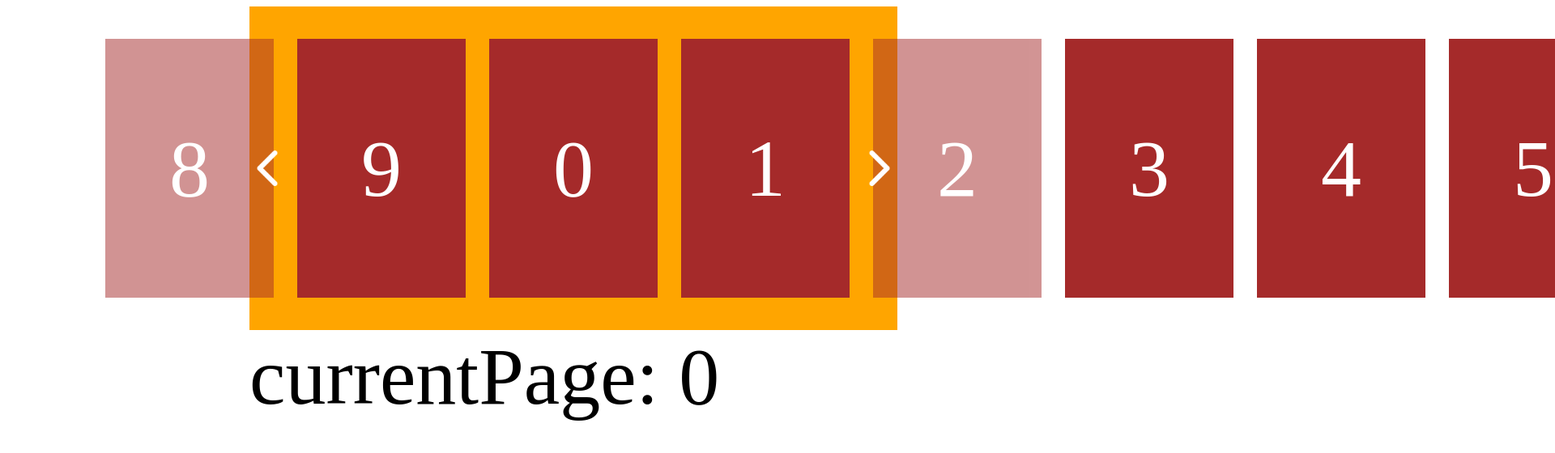
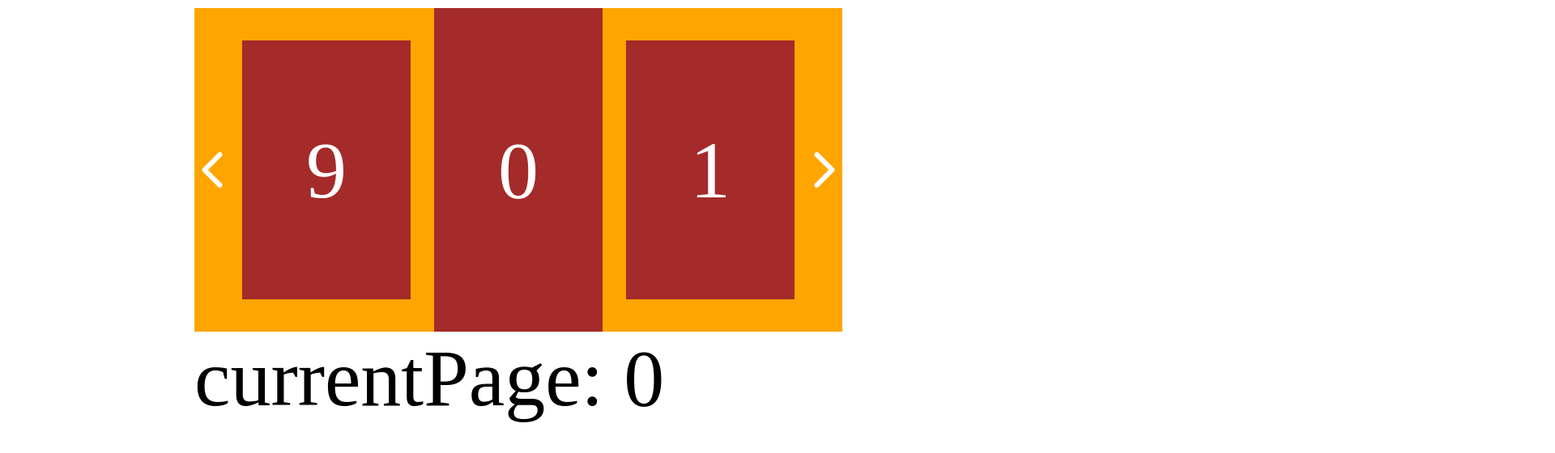
Before and after one commit to violaocatolico/cifras, a React (Create React App) app: page / in a window 1280 px wide. Shown: the top 560 px of the page at 81% size, 1920 px wide, since content can reach past the window. Built offline with nearby package versions, Linux system fonts and the light colour scheme.

Commit message:
Carousel finalizado

```diff
--- a/src/app/components/carousel.js
+++ b/src/app/components/carousel.js
@@ -1,12 +1,9 @@
 import React, { useState, useLayoutEffect, useRef } from "react";
 import styled from 'styled-components';
 
-const shownItems = 3;
-const animTime = 0.5;
-
 const PageExample = styled.div`
   position: relative;
-  margin: 0 300px;
+  margin: 10px auto;
   width: 800px;
   height: 400px;
   background-color: orange;
@@ -25,8 +22,8 @@ const SlidersContainer = styled.div`
   width: 100%;
   height: 100%;
 
-  /* trocar para hidden */
-  overflow: visible;
+  /* Debug: visible, valor correto: hidden */
+  overflow: hidden;
   position: relative;
 `;
 
@@ -50,7 +47,7 @@ const SlidePage = styled.div`
   width: ${props => props.pageSize}px;
   height: 80%;
   margin: ${props => props.marginSize}px ${props => props.marginSize}px;
-  transition: height ${() => `${animTime}`}s, left ${() => `${animTime}`}s, opacity 0.5s;
+  transition: height 0.5s, left 0.5s, opacity 0.1s;
 
   &.currentCenterPage {
     height: 100%;
@@ -80,9 +77,10 @@ const ArrowRight = styled(Arrow)`
 `;
 
 const Carousel = () => {
+  const array = [0, 1, 2, 3, 4, 5, 6, 7, 8, 9];
+
   const slidersContainerRef = useRef(null);
 
-  // Começa com a segunda página do array centralizada
   const [currentPage, setCurrentPage] = useState(0);
 
   const [dimensions, setDimensions] = useState({
@@ -106,8 +104,6 @@ const Carousel = () => {
   const marginSize = containerSize * 0.02;
   const pageSize = (containerSize / 3) - (marginSize * 2);
 
-  const [array, setArray] = useState([0, 1, 2, 3, 4, 5, 6, 7, 8, 9]);
-
   return (
     <PageExample>
       <Container>
@@ -124,7 +120,7 @@ const Carousel = () => {
         <SlidersContainer ref={slidersContainerRef} dimensions={dimensions}>
           <SlidersTrack>
             {array.map((item, index) => (
-              <SlidePage className={getClassName(index, currentPage, array.length)} pageCss={pageCss(index, currentPage, (containerSize / 3))} key={index} pageSize={pageSize} marginSize={marginSize}>{array[index]}</SlidePage>
+              <SlidePage className={getClassName(index, currentPage)} pageCss={pageCss(index, currentPage, (containerSize / 3), array.length)} key={index} pageSize={pageSize} marginSize={marginSize}>{array[index]}</SlidePage>
             ))}
           </SlidersTrack>
         </SlidersContainer>
@@ -158,7 +154,8 @@ let rotateRight = (array) => {
 const getPosition = (currentPage, totalItems, thisPage) => {
   let tmpArray = Array.from(Array(totalItems).keys());
 
-  // Começa rotacionado duas vezes pra direita
+  // Começa rotacionado tres vezes pra direita
+  tmpArray = rotateRight(tmpArray);
   tmpArray = rotateRight(tmpArray);
   tmpArray = rotateRight(tmpArray);
 
@@ -174,31 +171,30 @@ const getPosition = (currentPage, totalItems, thisPage) => {
     }
   }
 
+  // Debug
   /*console.log(`currentPage: ${currentPage}, thisPage: ${thisPage}, pos: ${resultPosition}`);*/
   return resultPosition;
 }
 
 const getLeftByPosition = (position, pageSize) => {
-  return (pageSize * position) - pageSize;
+  return (pageSize * position) - (pageSize * 2);
 }
 
-const pageCss = (thisPage, currentPage, pageSize) => {
-  const totalItems = 10;
+const pageCss = (thisPage, currentPage, pageSizePx, totalItems) => {
 
   let position = getPosition(currentPage, totalItems, thisPage);
-  let left = getLeftByPosition(position, pageSize);
+  let left = getLeftByPosition(position, pageSizePx);
 
+  let opacityTransparent = 0; //Debug: 0.5;
   return {
     left: left,
-    opacity: (position === 0 || position === 4) ? 0.5 : 1
+    opacity: (position === 0 || position === totalItems -1) ? opacityTransparent : 1
   };
 }
 
-const getClassName = (position, currentPage, total) => {
-  let calculatedPosition = (2 - currentPage);
-  if (position === calculatedPosition) {
-    return '';
-    // return 'currentCenterPage';
+const getClassName = (position, currentPage) => {
+  if (position === currentPage) {
+    return 'currentCenterPage';
   }
 }
 
```
